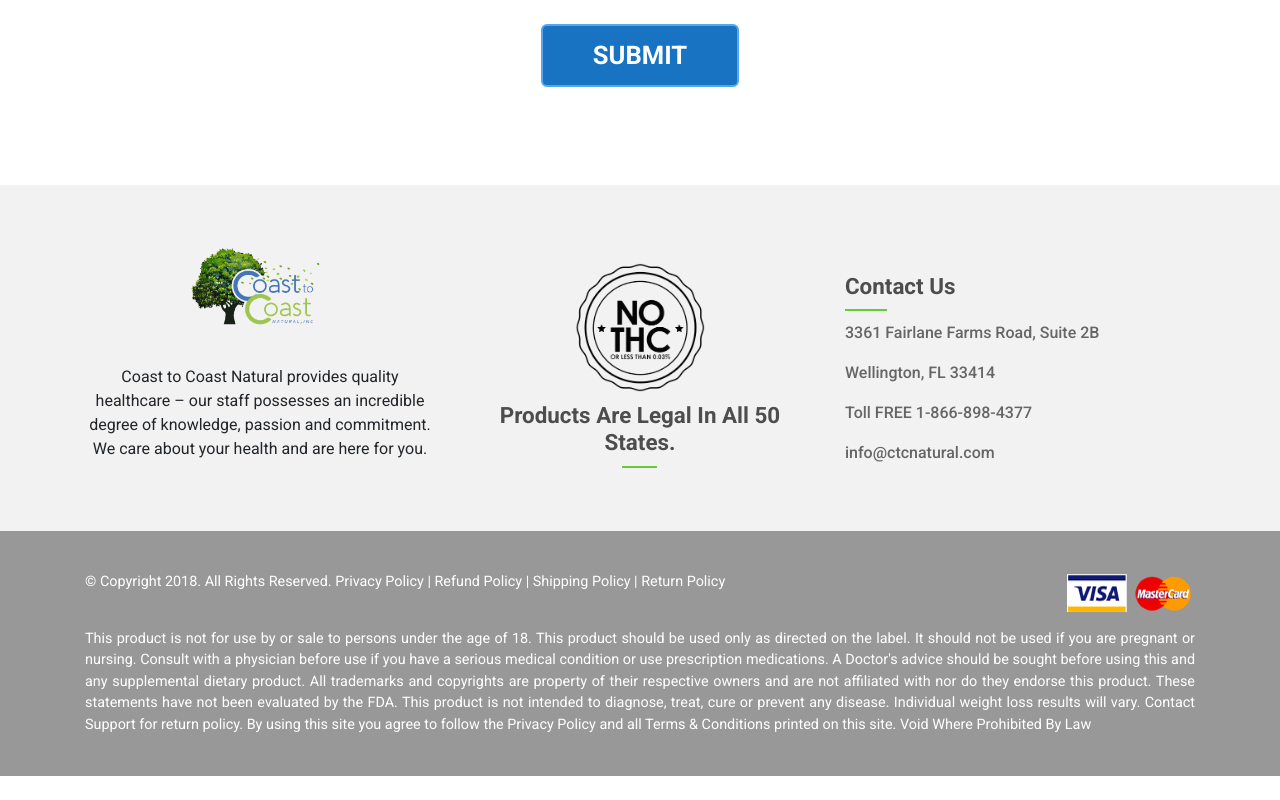
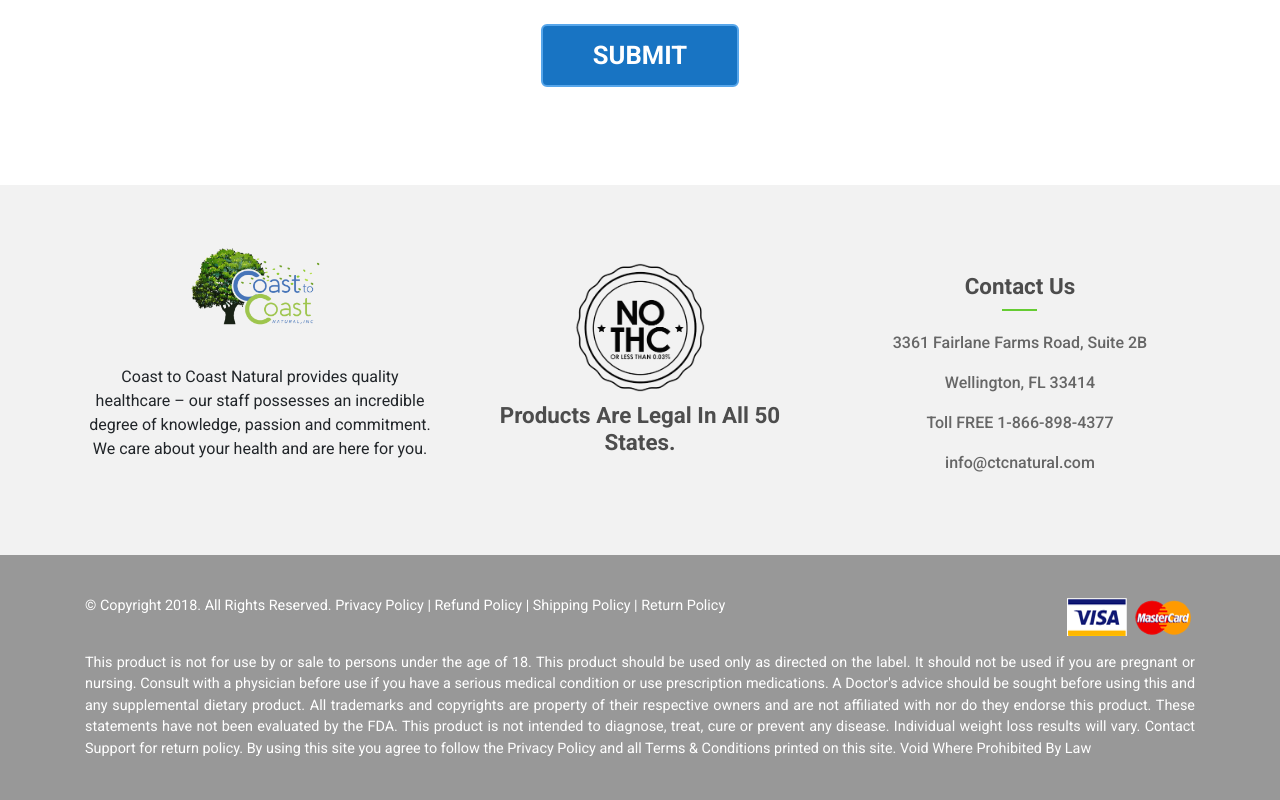
Before and after one commit to dev-yormi-qubitmarketing/ctc-natural, a plain HTML site: page index.html in a window 1280 px wide. Shown: the part 1699-2499 px from the top of the page. Before the commit the page ends 2475 px from the top, so only its background shows below. Drawn offline with Linux system fonts and the light colour scheme.

Commit message:
cambio 8

```diff
--- a/index.html
+++ b/index.html
@@ -166,18 +166,17 @@
 		<div class="footer bg__gray">
 			<div class="container">
 				<div class="row">
-					<div class="col-sm-6 col-lg-4 mb-4 text-center">
+					<div class="col-sm-6 col-lg-4 mb-5 text-center">
 						<div class="logo"><img src="img/logo-ctc.png" alt=""/></div>
 						<p class="text-center">Coast to Coast Natural provides quality healthcare – our staff possesses an incredible degree of knowledge, passion and commitment. We care about your health and are here for you.</p>
 					</div>
 					<div class="col-sm-6 col-lg-4 mt-5 text-center">
 						<div class="logo-2"><img src="img/logo-ctc-natural-2.png" alt=""/></div>
 						<h4 class="sub-title-2">Products are legal in all 50 states.</h4>
+					</div>
+					<div class="col-sm-6 col-lg-4 mt-5 text-center">
+						<h4 class="sub-title-2">Contact us</h4>
 						<hr class="separator-md"/>
-					</div>
-					<div class="col-sm-6 col-lg-4 mt-5">
-						<h4 class="sub-title-2">Contact us</h4>
-						<hr class="separator-left"/>
 						<ul class="list">
 							<li>
 								<p>3361 Fairlane Farms Road, Suite 2B</p>
```
